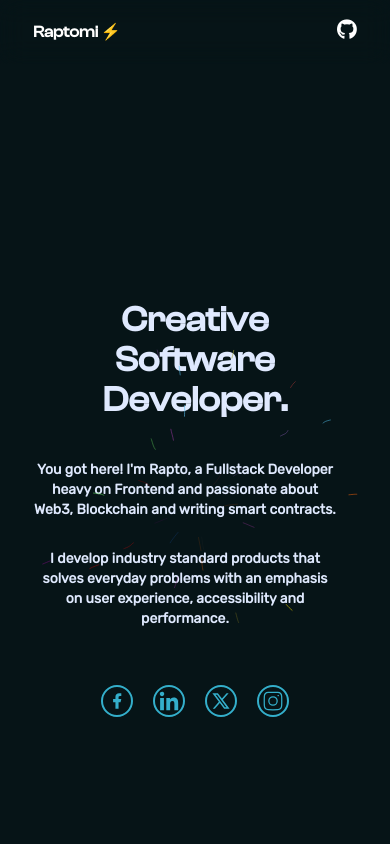
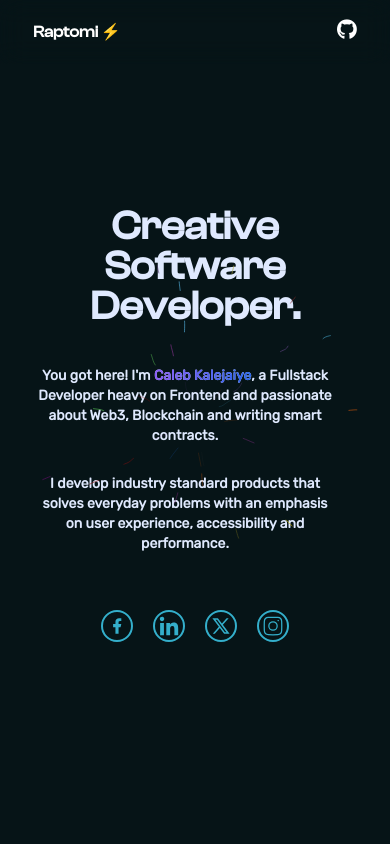
Before and after one commit to heyrapto/portfolio-, a React (Vite) app: page / in a window 390 px wide. Shown: the top 844 px of the page. Built offline with nearby package versions, Linux system fonts and the light colour scheme.

Commit message:
text-update

```diff
--- a/src/pages/Home.tsx
+++ b/src/pages/Home.tsx
@@ -3,16 +3,16 @@ import { BackgroundLines } from "../components/ui/background-lines";
 
 const Hero = () => {
     return (
-      <header className="my-[5.4rem] flex items-center justify-center min-h-screen relative overflow-hidden w-full lg:min-h-[100vh] md:mt-0">
+      <header className="my-[5.4rem] flex items-center justify-center relative overflow-hidden w-full md:mt-0 md:h-screen h-[80vh]">
       <BackgroundLines>
         <div className="my_fixed_width md:flex justify-center items-center sm:pr-2 md:px-3 text-center">
           <div className="md:w-[52%] lg:w-[60%]">
-            <h1 className="gradient_text text-[2.2rem] font-clash leading-[2.5rem] md:leading-[3.6rem] md:text-[3.5rem]">
+            <h1 className="gradient_text text-[2.5rem] font-clash leading-[2.5rem] md:leading-[3.6rem] md:text-[3.5rem]">
               Creative <br className="md:hidden" /> Software Developer.
             </h1>
             <div className="font-[400] mt-[2.5rem] font-rubik pr-5 text-sm text-center">
               <p className="gradient_text">
-                You got here! I'm <span className="bg-transparent bg-clip-text bg-gradient from-violet-400 to-violet-700">Rapto</span>, a Fullstack Developer heavy on Frontend and passionate about Web3, Blockchain and writing smart contracts.
+                You got here! I'm <span className="text-transparent bg-clip-text bg-gradient-to-r from-violet-500 to-blue-600">Caleb Kalejaiye</span>, a Fullstack Developer heavy on Frontend and passionate about Web3, Blockchain and writing smart contracts.
               </p>
               <p className="gradient_text py-[1.8rem]">
                 I develop industry standard products that solves everyday problems with an emphasis on user experience, accessibility and performance.
--- a/src/pages/WorkExp.tsx
+++ b/src/pages/WorkExp.tsx
@@ -21,6 +21,7 @@ const WorkExp = () => {
             expTitle: "Frontend Developer",
             desc1: "Built engaging interfaces",
             desc2: "Developed a demo waitlist and got to network with others on the team",
+            desc3: "Developed a demo waitlist and got to network with others on the team",
         },
         {
             company: "Educhain",
```
